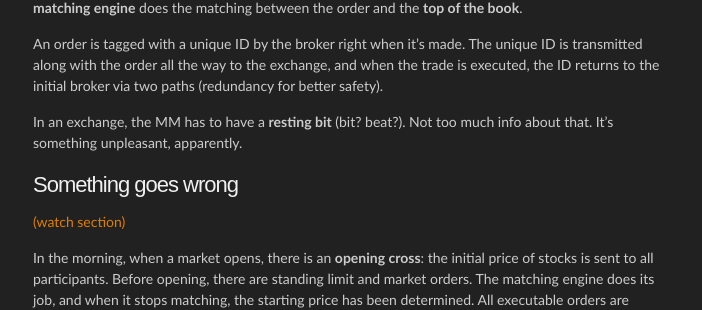
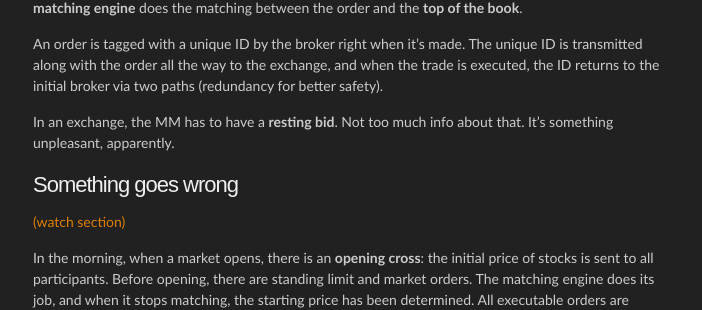
Before and after one commit to agravier/agravier.github.io, a Jekyll site: the page built from etc/notes/ci1-coursera/notes01.md, in a window 1280 px wide and 900 px high, scrolled down 6232 px. Shown: the part 147-457 px from the top of the window, without its empty margins (287-989 px from the left). Built offline with Jekyll 4.4.1, drawn with Linux system fonts in a browser that asks for light colours; Markdown is read by kramdown in place of the engine named in the settings; formulas are drawn with MathJax 3; comment, search, counter and statistics services are not loaded.

Commit message:
Fix typo in Coursera notes 1 for comp invest.

```diff
--- a/etc/notes/ci1-coursera/notes01.md
+++ b/etc/notes/ci1-coursera/notes01.md
@@ -251,7 +251,7 @@ If the MM decides that it doesn't want to fulfil an order internally, it sends i
 
 An order is tagged with a unique ID by the broker right when it's made. The unique ID is transmitted along with the order all the way to the exchange, and when the trade is executed, the ID returns to the initial broker via two paths (redundancy for better safety).
 
-In an exchange, the MM has to have a **resting bit** (bit? beat?). Not too much info about that. It's something unpleasant, apparently.
+In an exchange, the MM has to have a **resting bid**. Not too much info about that. It's something unpleasant, apparently.
 
 ### Something goes wrong
 [(watch section)](https://class.coursera.org/compinvesting1-003/lecture/view?lecture_id=137)
```
